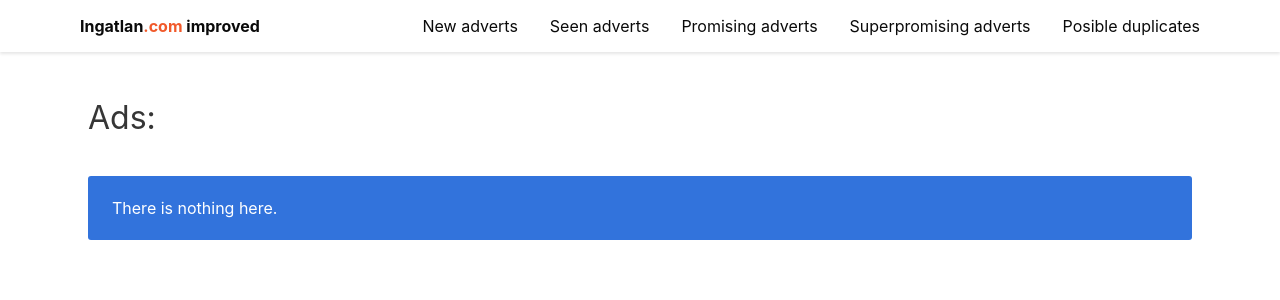
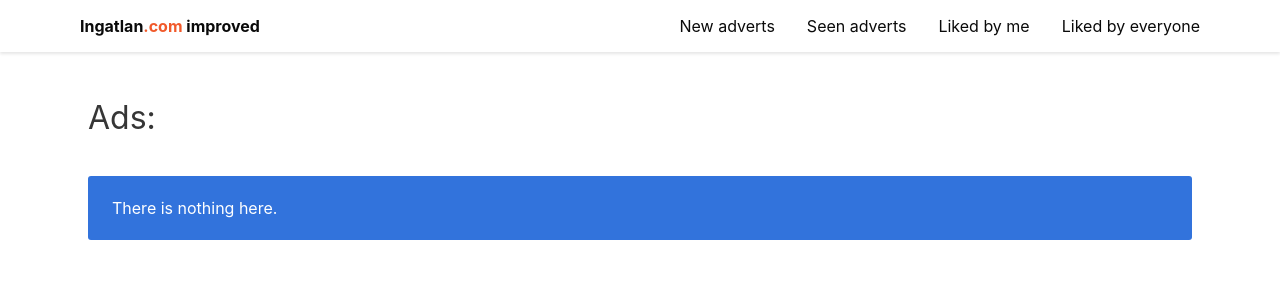
Before and after one commit to norbert-berenyi/realestate-finder, a Laravel app: page / in a window 1280 px wide. Shown: the top 300 px of the page. Run offline with Laravel 8, Linux system fonts and the light colour scheme; the visitor is signed in with stand-in values (Sample User, id 1); data that the repository does not hold is empty; settings files or empty folders that the repository lacks are supplied; some libraries are stand-ins or nearby versions.

Commit message:
Removed duplicates from scan

```diff
--- a/app/Http/Controllers/AdvertController.php
+++ b/app/Http/Controllers/AdvertController.php
@@ -26,28 +26,28 @@ class AdvertController extends Controller
      */
     public function index()
     {
-        $ads = auth()->user()->adverts()->where('duplicate', false)->get();
+        $ads = auth()->user()->adverts;
 
         return view('adverts', compact('ads'));
     }
 
     public function unseen()
     {
-        $ads = auth()->user()->adverts()->where([['seen', false], ['duplicate', false]])->get();
+        $ads = auth()->user()->adverts()->where('seen', false)->get();
 
         return view('adverts', compact('ads'));
     }
 
     public function seen()
     {
-        $ads = auth()->user()->adverts()->where([['seen', true], ['duplicate', false]])->get();
+        $ads = auth()->user()->adverts()->where('seen', true)->get();
 
         return view('adverts', compact('ads'));
     }
 
     public function promising()
     {
-        $ads = auth()->user()->adverts()->where([['promising', true], ['seen', true], ['duplicate', false]])->get();
+        $ads = auth()->user()->adverts()->where([['promising', true], ['seen', true]])->get();
 
         return view('adverts', compact('ads'));
     }
@@ -67,16 +67,9 @@ class AdvertController extends Controller
         return view('adverts', ['ads' => collect($ads)]);
     }
 
-    public function duplicate()
-    {
-        $ads = auth()->user()->adverts()->where('duplicate', true)->get();
-
-        return view('adverts', compact('ads'));
-    }
-
     public function download()
     {
-        $ads = auth()->user()->adverts()->where([['promising', true], ['seen', true], ['duplicate', false]])->get();
+        $ads = auth()->user()->adverts()->where([['promising', true], ['seen', true]])->get();
 
         \Excel::create('Report', function($excel) use($ads) {
 
--- a/resources/views/layout.blade.php
+++ b/resources/views/layout.blade.php
@@ -48,15 +48,11 @@
                         </a>
 
                         <a class="navbar-item {{ url()->current() == url('promising') ? 'is-active' : '' }}" href="{{ url('promising') }}">
-                            Promising adverts
+                            Liked by me
                         </a>
 
                         <a class="navbar-item {{ url()->current() == url('super-promising') ? 'is-active' : '' }}" href="{{ url('super-promising') }}">
-                            Superpromising adverts
-                        </a>
-
-                        <a class="navbar-item {{ url()->current() == url('duplicate') ? 'is-active' : '' }}" href="{{ url('duplicate') }}">
-                            Posible duplicates
+                            Liked by everyone
                         </a>
 
                     </div>
```
Also changed, not shown: app/Console/Commands/CrawlAds.php (+1 -6 lines), database/migrations/2017_09_13_171644_create_adverts_table.php.
